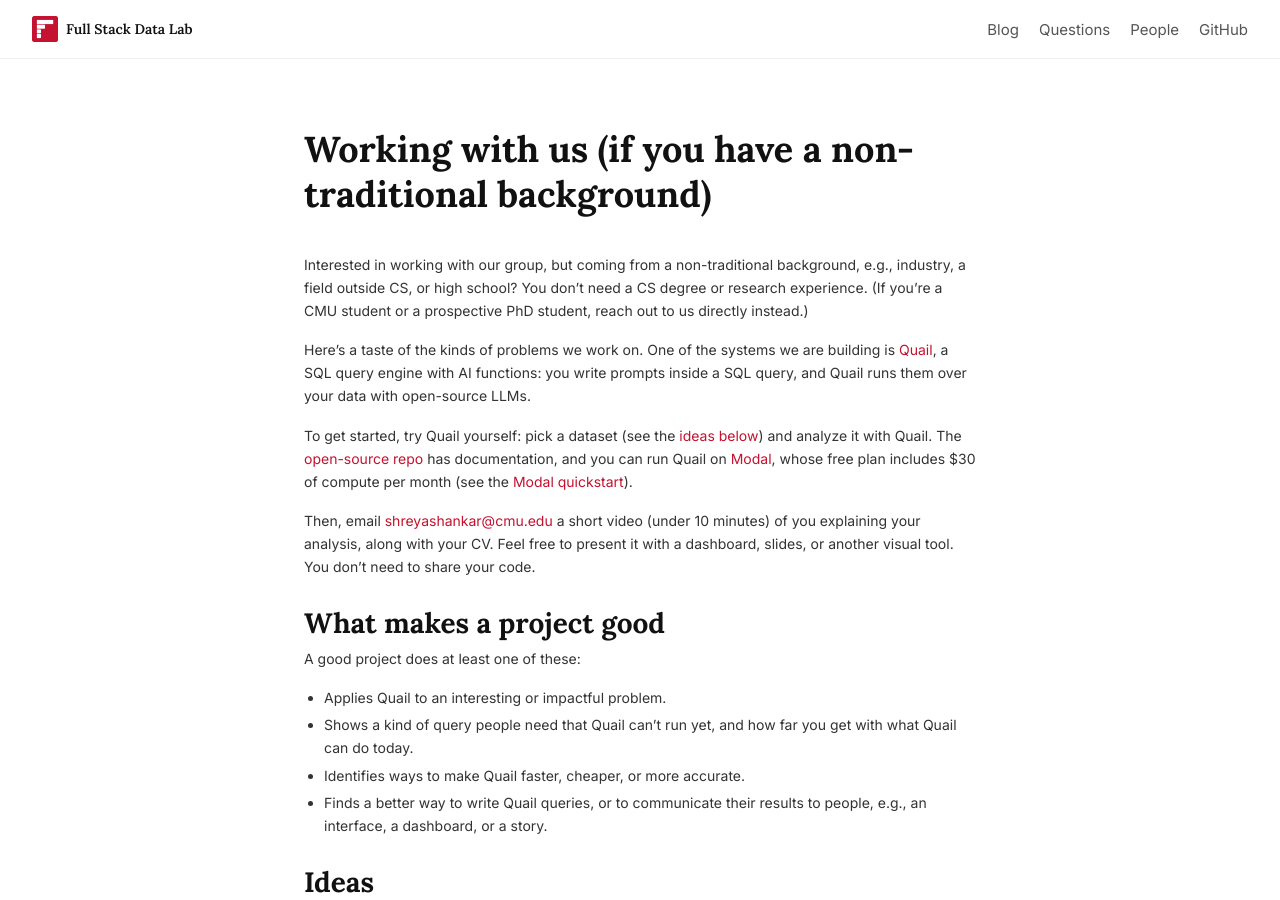
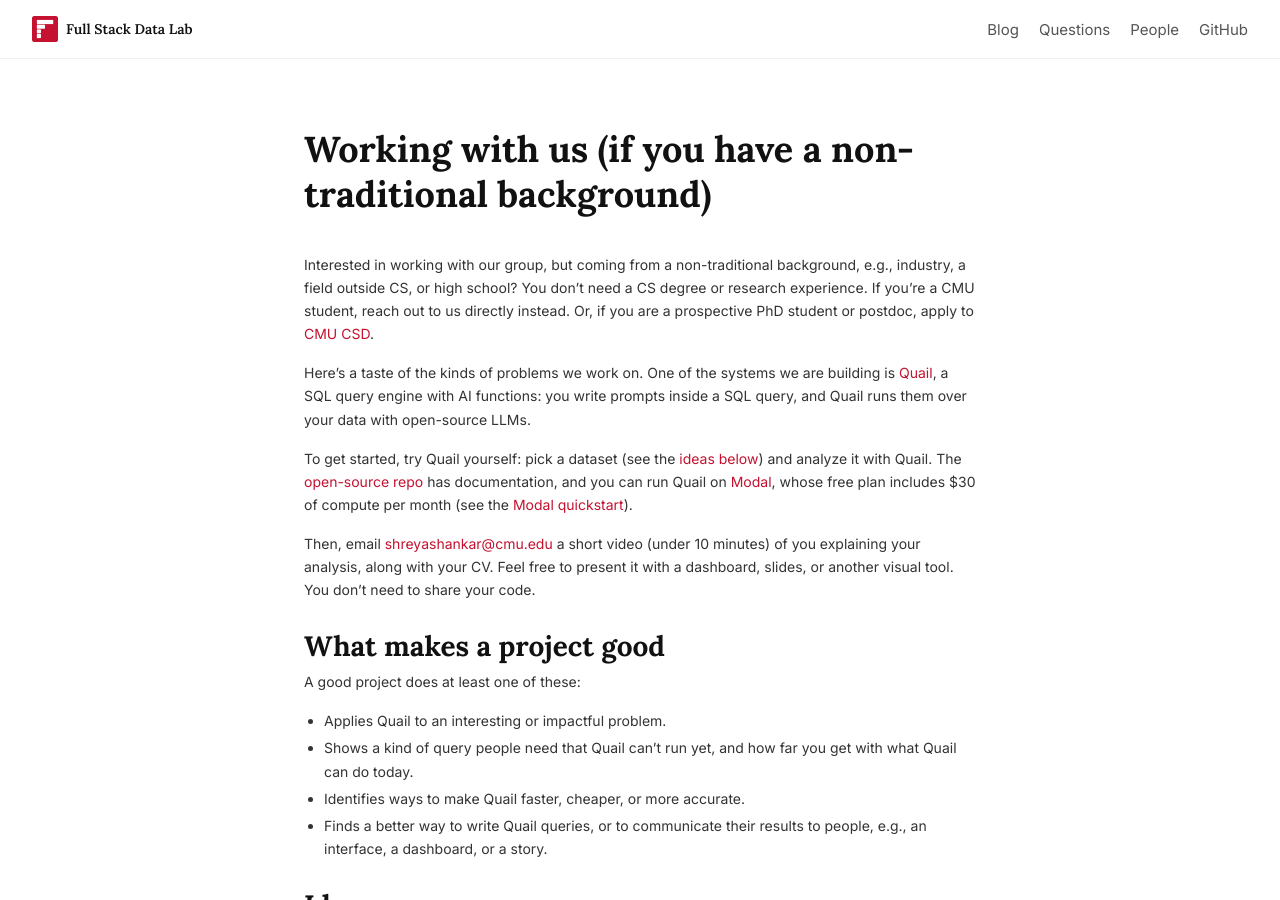
Before and after one commit to fsdatalab/fsdatalab.github.io, a Jekyll site: the page built from working-with-us/index.md, in a window 1280 px wide and 900 px high. Built offline with Jekyll 4.4.1, drawn with Linux system fonts in a browser that asks for light colours.

Commit message:
Point prospective PhD students and postdocs to CMU CSD
Co-Authored-By: Claude Opus 5.5 <noreply@anthropic.com>
Claude-Session: https://claude.ai/code/session_012G22YKeXbXrH69ndHfe99f

```diff
--- a/llms.txt
+++ b/llms.txt
@@ -22,7 +22,7 @@ Lab lead: [Shreya Shankar](https://www.sh-reya.com/). Code: [github.com/fsdatala
 
 ## Getting involved
 
-People from non-traditional backgrounds (in industry, outside CS, or in high school) can start by using Quail to analyze a dataset and sending a short video explaining the analysis. CMU students and prospective PhD students should reach out directly. Details and ideas: {{ '/working-with-us/' | absolute_url }}
+People from non-traditional backgrounds (in industry, outside CS, or in high school) can start by using Quail to analyze a dataset and sending a short video explaining the analysis. CMU students should reach out directly; prospective PhD students and postdocs should apply to CMU CSD. Details and ideas: {{ '/working-with-us/' | absolute_url }}
 
 ## Questions about using AI for data and knowledge work
 
--- a/working-with-us/index.md
+++ b/working-with-us/index.md
@@ -10,8 +10,9 @@ permalink: /working-with-us/
 
 Interested in working with our group, but coming from a non-traditional
 background, e.g., industry, a field outside CS, or high school? You don't
-need a CS degree or research experience. (If you're a CMU
-student or a prospective PhD student, reach out to us directly instead.)
+need a CS degree or research experience. If you're a CMU
+student, reach out to us directly instead. Or, if you are a prospective PhD
+student or postdoc, apply to [CMU CSD](https://csd.cmu.edu/academics/doctoral/admissions).
 
 Here's a taste of the kinds of problems we work on. One of the systems we
 are building is [Quail]({{ '/blog/introducing-quail/' | relative_url }}),
```
